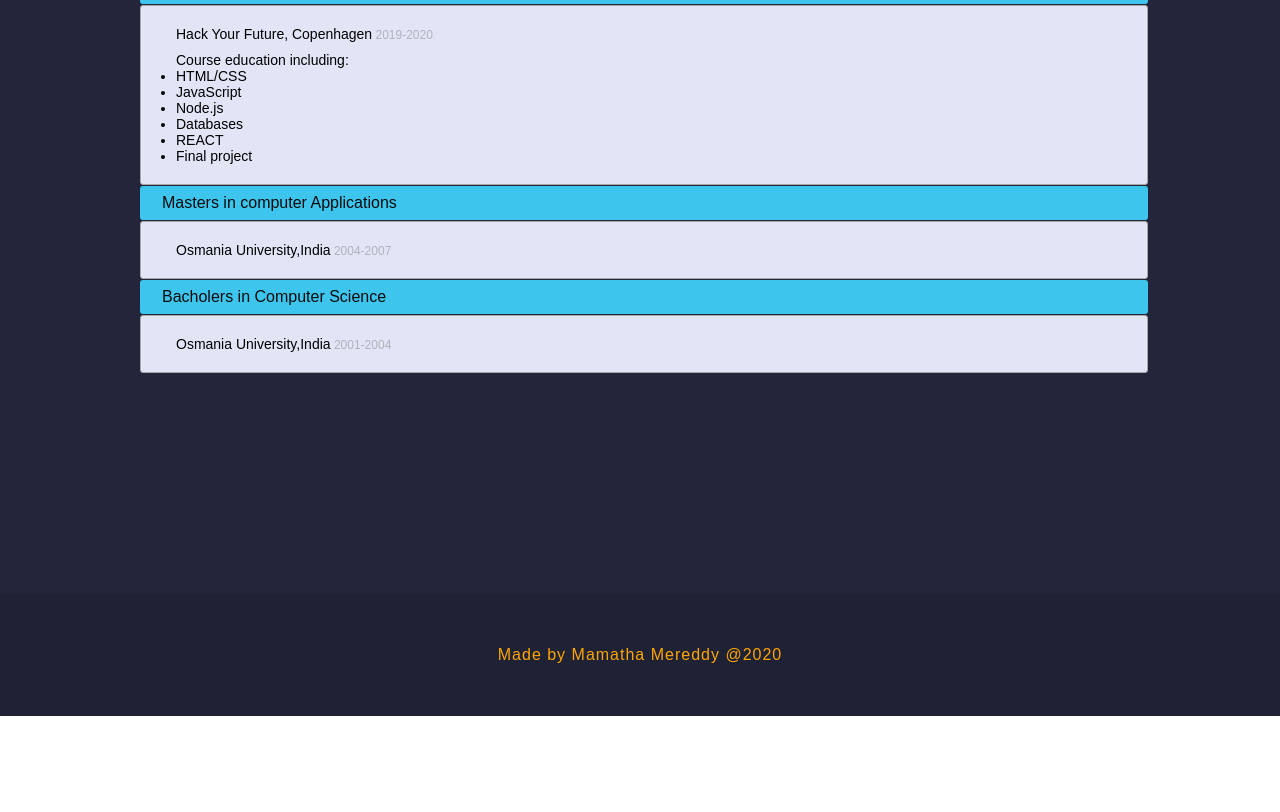
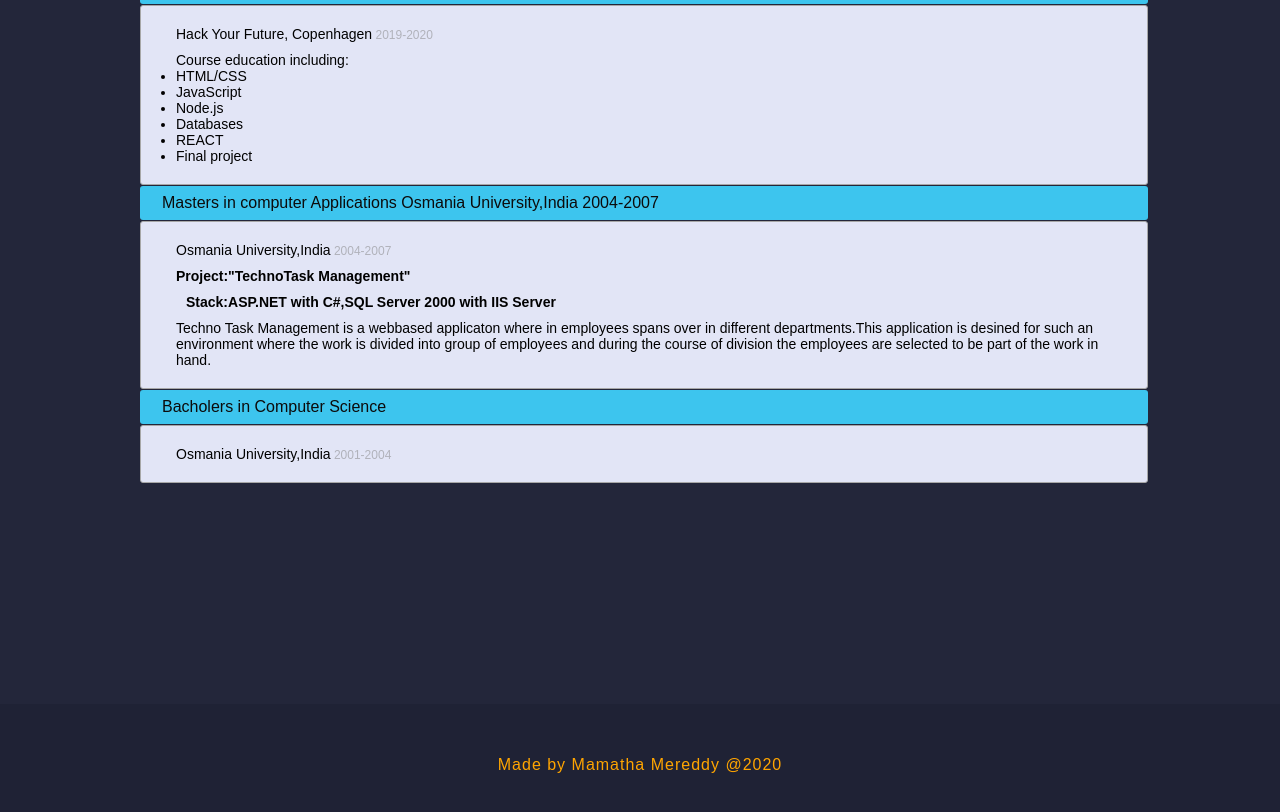
Before and after one commit to mamathamereddy/Portfolio, a React (Create React App) app: page / in a window 1280 px wide. Shown: the part 5848-6660 px from the top of the page. Before the commit the page ends 6564 px from the top, so only its background shows below. Built offline with nearby package versions, Linux system fonts and the light colour scheme.

Commit message:
updating education

```diff
--- a/src/components/Education.js
+++ b/src/components/Education.js
@@ -31,11 +31,25 @@ const Education = () => {
             </div>
 
             <input type="checkbox" id="title2" checked />
-            <label for="title2">Masters in computer Applications</label>
+            <label for="title2">
+              Masters in computer Applications Osmania University,India
+              <span> 2004-2007</span>
+            </label>
 
             <div class="content">
               <p>
                 Osmania University,India<span> 2004-2007</span>
+              </p>
+              <p>
+                <b>Project:"TechnoTask Management"</b>
+                <p>
+                  <b>Stack:ASP.NET with C#,SQL Server 2000 with IIS Server</b>
+                </p>
+                Techno Task Management is a webbased applicaton where in
+                employees spans over in different departments.This application
+                is desined for such an environment where the work is divided
+                into group of employees and during the course of division the
+                employees are selected to be part of the work in hand.
               </p>
             </div>
 
```
